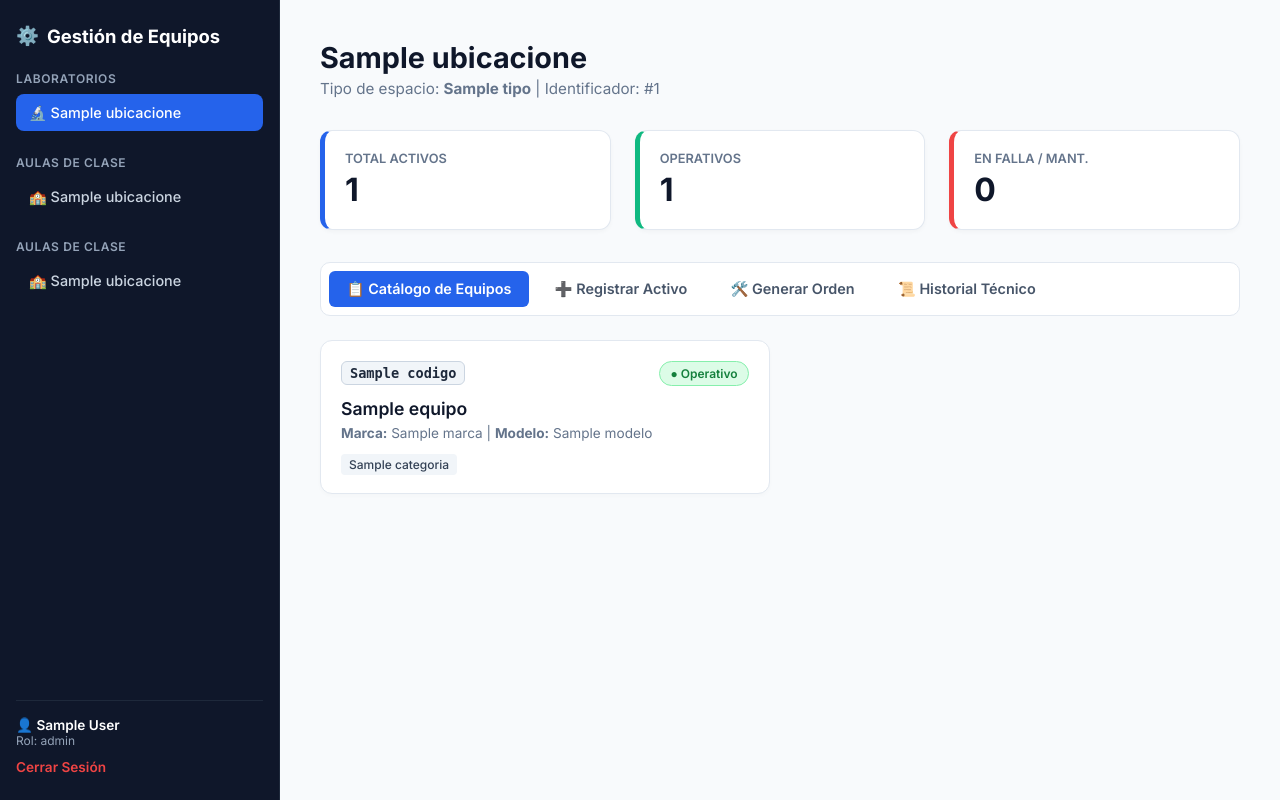
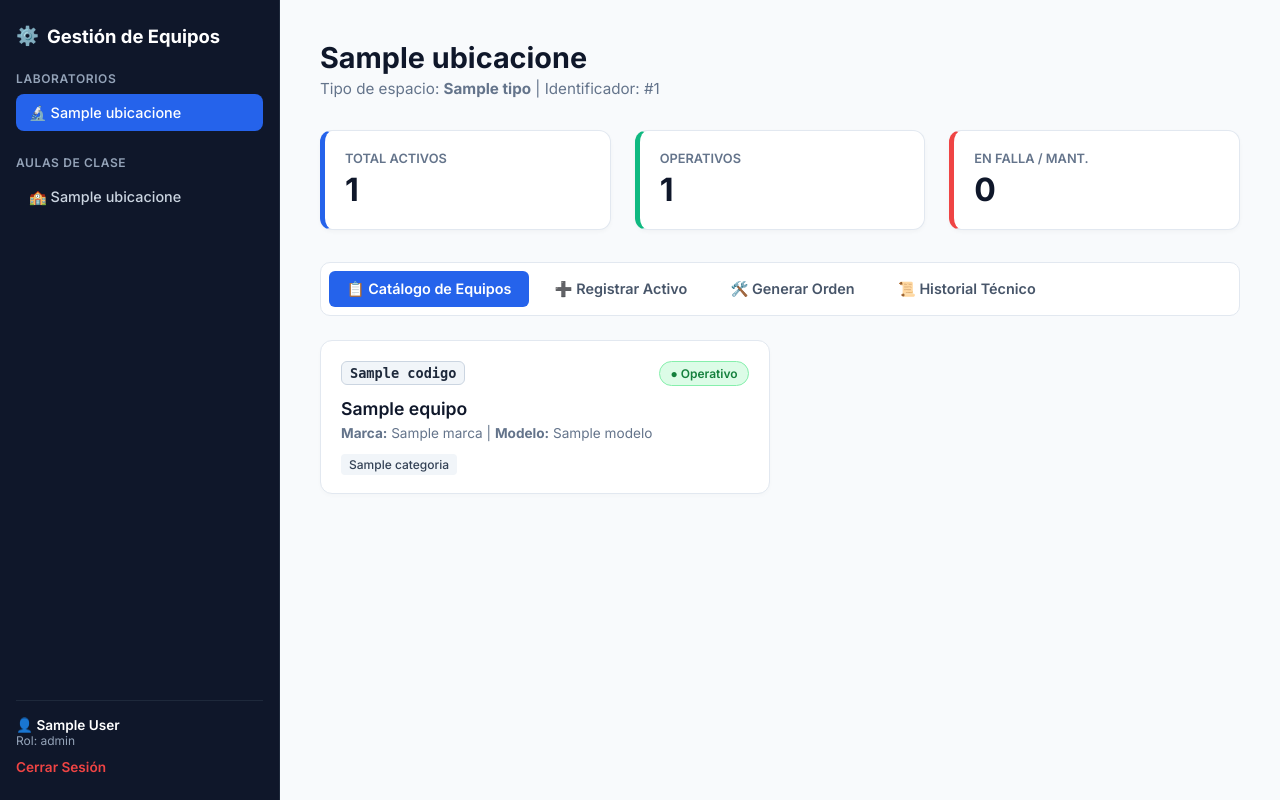
Before and after one commit to fastingwolf/gestion_mantenimiento, a Flask app: page / in a window 1280 px wide. Run offline with Flask 3, Linux system fonts and the light colour scheme; the visitor is signed in with stand-in values (Sample User, id 1); tables that the repository leaves empty hold one stand-in row (values such as "Sample post"); a database or web service that is not in the repository returns one stand-in record (values such as "Sample title"); some libraries are stand-ins or nearby versions.

```diff
--- a/templates/base.html
+++ b/templates/base.html
@@ -28,23 +28,6 @@
                             hx-swap="innerHTML"
                             onclick="setActive(this)">
                         🔬 {{ lab.nombre }}
-                    </button>
-                </li>
-                {% endfor %}
-            </ul>
-        </div>
-
-        <div>
-            <div class="section-label">Aulas de Clase</div>
-            <ul class="menu-list">
-                {% for aula in aulas %}
-                <li>
-                    <button class="menu-btn"
-                            hx-get="/espacio/{{ aula.id }}"
-                            hx-target="#contenido-principal"
-                            hx-swap="innerHTML"
-                            onclick="setActive(this)">
-                        🏫 {{ aula.nombre }}
                     </button>
                 </li>
                 {% endfor %}
```
